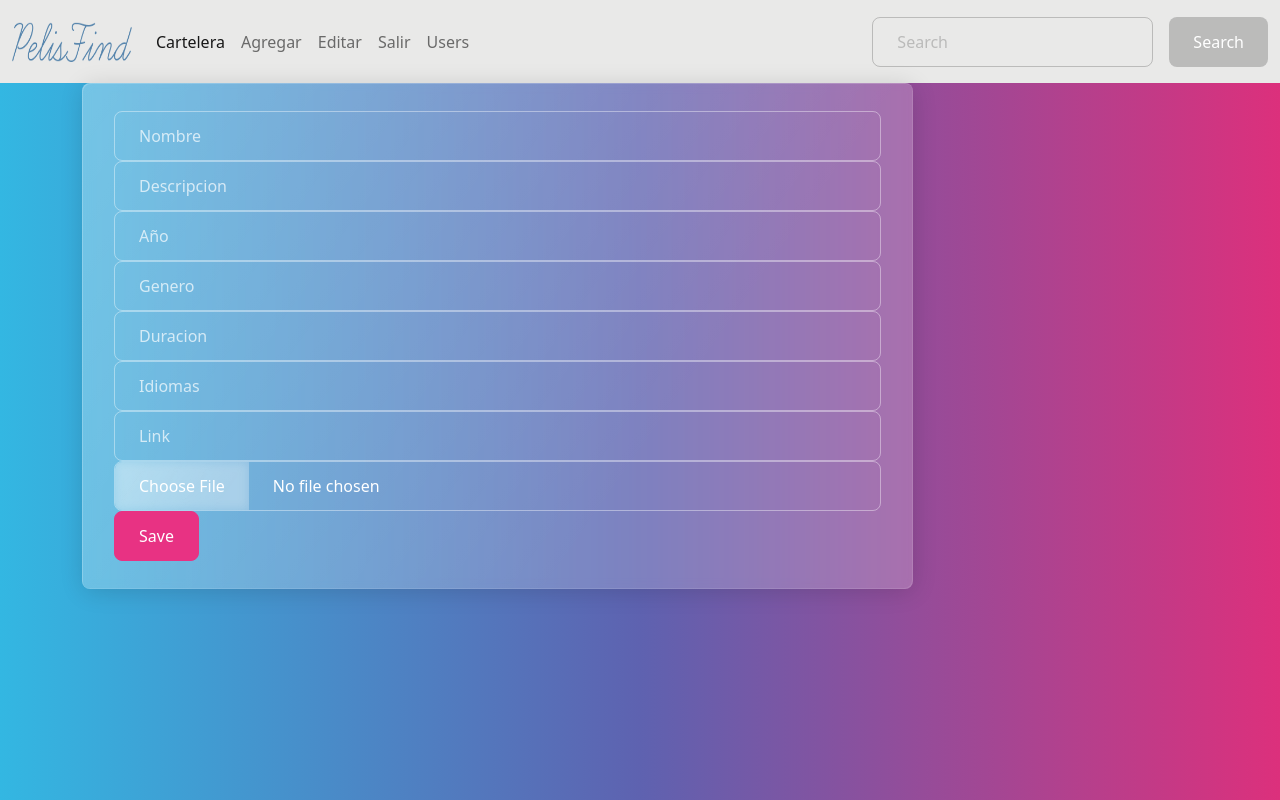
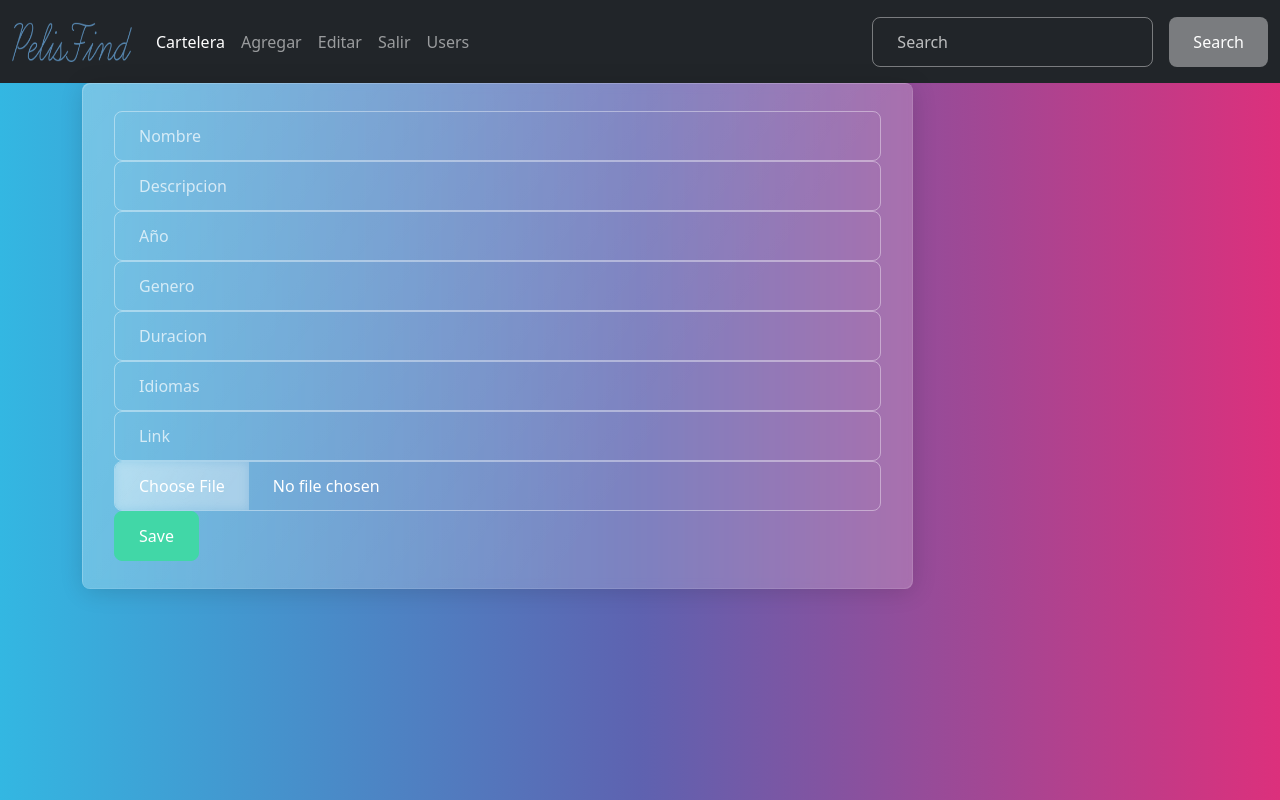
Before and after one commit to AlexTD98/Python2-P, a Flask app: page /agregar in a window 1280 px wide. Run offline with Flask 2, Linux system fonts and the light colour scheme; some libraries are stand-ins or nearby versions.

Commit message:
Modificación 3
Ya sirve xd

```diff
--- a/src/App.py
+++ b/src/App.py
@@ -13,7 +13,7 @@ app = Flask(__name__)
 app.config['MYSQL_USER']='root'
 app.config['MYSQL_PASSWORD']='Alberto123'
 app.config['MYSQL_DB']='pythonp'          """
-app.config['UPLOAD_FOLDER'] = './static'
+app.config['UPLOAD_FOLDER'] = './src/static'
 mysql = MySQL(app)
 
 app.secret_key = 'mysecretkey'
@@ -154,7 +154,7 @@ def ingresar():
                 # Registrar la sesión
                 session['name'] = usuario[2]
 
-                # Redirecciona a Index
+                # Redirecciona a Inicio
                 if (usuario[3]==3):
                     return redirect(url_for('Inicio'))
                 elif (usuario[3]==1):
@@ -191,12 +191,12 @@ def recivir():
         vid = request.form['link']
         filename = secure_filename(portada.filename)
         portada.save(os.path.join(app.config['UPLOAD_FOLDER'],filename))
-        cur = mysql.connection.cursor()
-        cur.execute('INSERT INTO pelis (Nombre,Descripcion,Año,Genero,Duracion,Idiomas,Img,Link) VALUES (%s,%s,%s,%s,%s,%s,%s,%s)',
+        cursor = mysql.connection.cursor()
+        cursor.execute('INSERT INTO pelis (Nombre,Descripcion,Año,Genero,Duracion,Idiomas,Img,Link) VALUES (%s,%s,%s,%s,%s,%s,%s,%s)',
                     (nombre,descripcion,año,genero,duracion,idiomas,filename,vid))
         mysql.connection.commit()
         flash('Pelicula agregada correctamente')
-        return redirect(url_for('inicio'))
+        return redirect(url_for('Inicio'))
 
 
 @app.route('/Movie/<id>')
@@ -255,14 +255,14 @@ def update(id):
         WHERE idPelis = %s
                     """,(Nombre,Descripcion,Año,Genero,Duracion,Idiomas,filename,vid,id))
         mysql.connection.commit()
-        return redirect(url_for('inicio'))
+        return redirect(url_for('Inicio'))
 
 @app.route('/delete/<string:id>')
 def delete(id):
     cur = mysql.connection.cursor()
     cur.execute('DELETE FROM pelis WHERE idPelis= {0}'.format(id))
     mysql.connection.commit()
-    return redirect(url_for('inicio'))
+    return redirect(url_for('Inicio'))
 
 @app.route('/exit')
 def exit():
@@ -271,9 +271,9 @@ def exit():
 @app.route('/users')
 def user():
     cur = mysql.connection.cursor()
-    cur.execute('select name,email,rol from users us inner join roles rol on us.rol_id = rol.id where rol.id != 3')
+    cur.execute('SELECT name, email, rol FROM users us inner join roles rol on us.rol_id = rol.id WHERE rol.id != 3')
     data = cur.fetchall()
-    return render_template("users.html",users=data)
+    return render_template("users.html", users=data)
 
 @app.route('/test')
 def test():
--- a/src/templates/edit.html
+++ b/src/templates/edit.html
@@ -18,7 +18,7 @@
                         Duracion: {{pelicula.5}}<br>
                         Idiomas: {{pelicula.6}}<br>
                         <td>
-                          <a href="/edit/{{pelicula.0}}" class="btn btn-success">Edit</a>
+                          <a href="/edit/{{pelicula.0}}" class="btn btn-info">Edit</a>
                           <a href="/delete/{{pelicula.0}}" class="btn btn-primary">Delete</a>
                         </td>
                     </p>
--- a/src/templates/edit_p.html
+++ b/src/templates/edit_p.html
@@ -26,10 +26,10 @@
         <div class="form-group">
           <input type="text" name="link" value="{{p_edi.8}}" class="form-control">
         </div>
-        <input type="file" name="img" class="form-control" autocomplete="off" required>
+        <input type="file" name="img" class="form-control btn-outline-warning" autocomplete="off" required>
 
           <div class="form-group">
-            <button type="submit" class="btn btn-primary">
+            <button type="submit" class="btn btn-success">
               Save
           </button>
           </div>
--- a/src/templates/index.html
+++ b/src/templates/index.html
@@ -26,10 +26,10 @@
         <div class="form-group">
           <input type="text" name="link" placeholder="Link" class="form-control">
         </div>
-        <input type="file" name="img" class="form-control btn-success" autocomplete="off" required>
+        <input type="file" name="img" class="form-control btn-outline-warning" autocomplete="off" required>
 
 
-        <button type="submit" class="btn btn-primary">
+        <button type="submit" class="btn btn-success">
             Save
         </button>
 
--- a/src/templates/inicio.html
+++ b/src/templates/inicio.html
@@ -1,4 +1,3 @@
-
 {% extends 'layout.html' %}
 
   {% block body %}
--- a/src/templates/inicioA.html
+++ b/src/templates/inicioA.html
@@ -1,14 +1,15 @@
 {% extends 'layoutA.html' %}
 
   {% block body %}
-
+  <link rel="stylesheet" href="../static/css/style2.css">
+  <link rel="JavaScript" href="./video.js">
     <div class="container">
         <div class="row">
             {% for pelicula in peliculas %}
             <div class="col-md-3">
 
                 <div class="card text-left">
-                  <a href="Movie/{{pelicula.0}}"><img class="card-img-top" src="../static/{{pelicula.7}}"></a>
+                  <a href="Movie/{{pelicula.0}}"><img class="card-img-top" src="../static/{{pelicula.7}}"><iframe src="{{pelicula.8}}?mute=1&autoplay=1"></iframe></a>
                   <div class="card-body">
                     <h4 class="card-title">{{pelicula.1}}</h4>
                     <p class="card-text" ><i class="fa fa-align-justify" aria-hidden="true">{{pelicula.2}}</i> <br>
--- a/src/templates/inicioU.html
+++ b/src/templates/inicioU.html
@@ -1,14 +1,15 @@
 {% extends 'layoutU.html' %}
 
   {% block body %}
-
+  <link rel="stylesheet" href="../static/css/style2.css">
+  <link rel="JavaScript" href="./video.js">
     <div class="container">
         <div class="row">
             {% for pelicula in peliculas %}
             <div class="col-md-3">
 
                 <div class="card text-left">
-                  <a href="movie/{{pelicula.0}}"><img class="card-img-top" src="../static/{{pelicula.7}}"></a>
+                  <a href="Movie/{{pelicula.0}}"><img class="card-img-top" src="../static/{{pelicula.7}}"><iframe src="{{pelicula.8}}?mute=1&autoplay=1"></iframe></a>
                   <div class="card-body">
                     <h4 class="card-title">{{pelicula.1}}</h4>
                     <p class="card-text" ><i class="fa fa-align-justify" aria-hidden="true">{{pelicula.2}}</i> <br>
--- a/src/templates/layout.html
+++ b/src/templates/layout.html
@@ -9,13 +9,13 @@
     <link rel="stylesheet" href="https://bootswatch.com/5/quartz/bootstrap.min.css">
   </head>
 <body>
-  <nav class="navbar navbar-expand-lg navbar-light bg-light">
+  <nav class="navbar navbar-expand-lg navbar-dark bg-dark">
     <div class="container-fluid">
       <a class="navbar-brand" href="/Inicio">
       <img src="/static/portada.png" alt="" width="120" height="40" class="d-inline-block align-text-top">
       </a>
 
-      <div class="collapse navbar-collapse" id="navbarColor03">
+      <div class="collapse navbar-collapse" id="navbarColor02">
         <ul class="navbar-nav me-auto">
           <li class="nav-item">
             <a class="nav-link active" href="/Inicio">Cartelera
--- a/src/templates/layoutA.html
+++ b/src/templates/layoutA.html
@@ -9,13 +9,13 @@
     <link rel="stylesheet" href="https://bootswatch.com/5/quartz/bootstrap.min.css">
   </head>
 <body>
-  <nav class="navbar navbar-expand-lg navbar-light bg-light">
+  <nav class="navbar navbar-expand-lg navbar-dark bg-dark">
     <div class="container-fluid">
       <a class="navbar-brand" href="/INICIO">
       <img src="/static/portada.png" alt="" width="120" height="40" class="d-inline-block align-text-top">
       </a>
 
-      <div class="collapse navbar-collapse" id="navbarColor03">
+      <div class="collapse navbar-collapse" id="navbarColor02">
         <ul class="navbar-nav me-auto">
           <li class="nav-item">
             <a class="nav-link active" href="/INICIO">Cartelera
--- a/src/templates/layoutU.html
+++ b/src/templates/layoutU.html
@@ -9,13 +9,13 @@
     <link rel="stylesheet" href="https://bootswatch.com/5/quartz/bootstrap.min.css">
   </head>
 <body>
-  <nav class="navbar navbar-expand-lg navbar-light bg-light">
+  <nav class="navbar navbar-expand-lg navbar-dark bg-dark">
     <div class="container-fluid">
       <a class="navbar-brand" href="/inicio">
       <img src="/static/portada.png" alt="" width="120" height="40" class="d-inline-block align-text-top">
       </a>
 
-      <div class="collapse navbar-collapse" id="navbarColor03">
+      <div class="collapse navbar-collapse" id="navbarColor02">
         <ul class="navbar-nav me-auto">
           <li class="nav-item">
             <a class="nav-link active" href="/inicio">Cartelera
```
Also changed, not shown: src/templates/users.html (+8 -2 lines).
